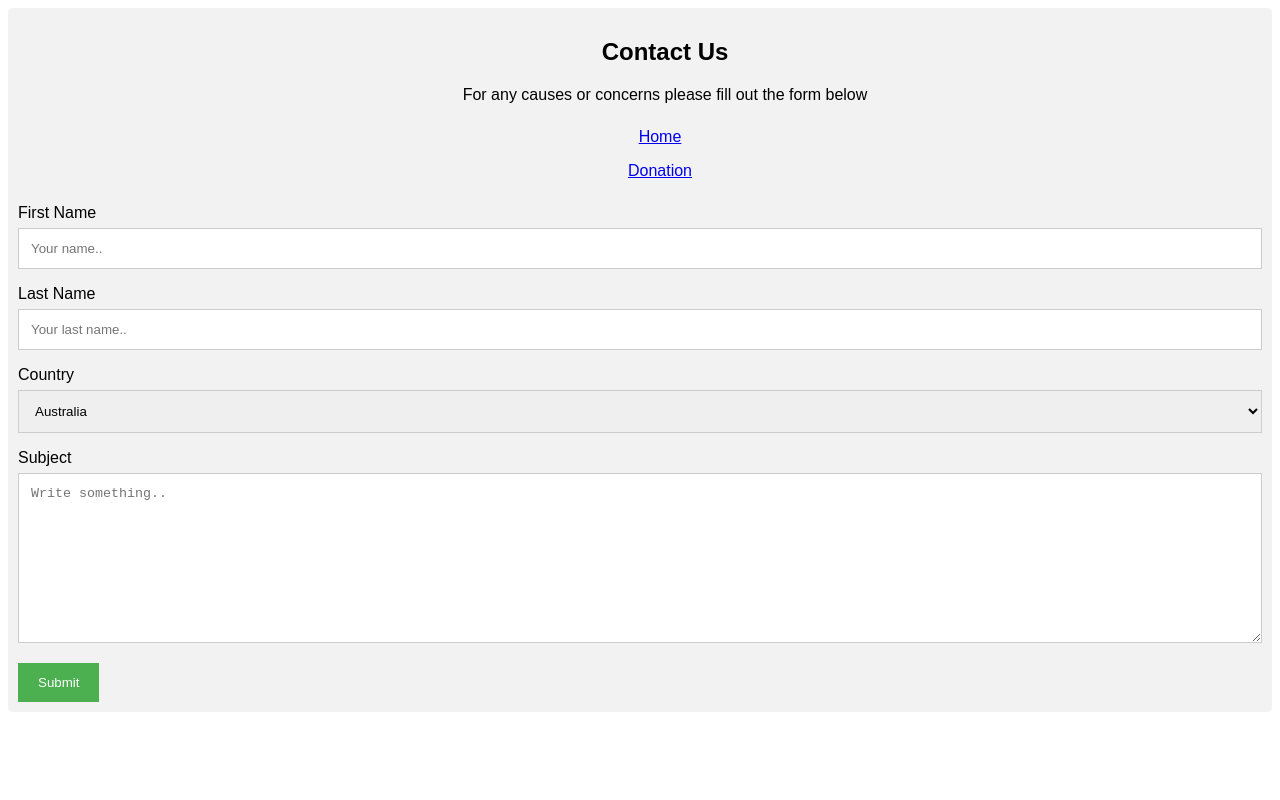
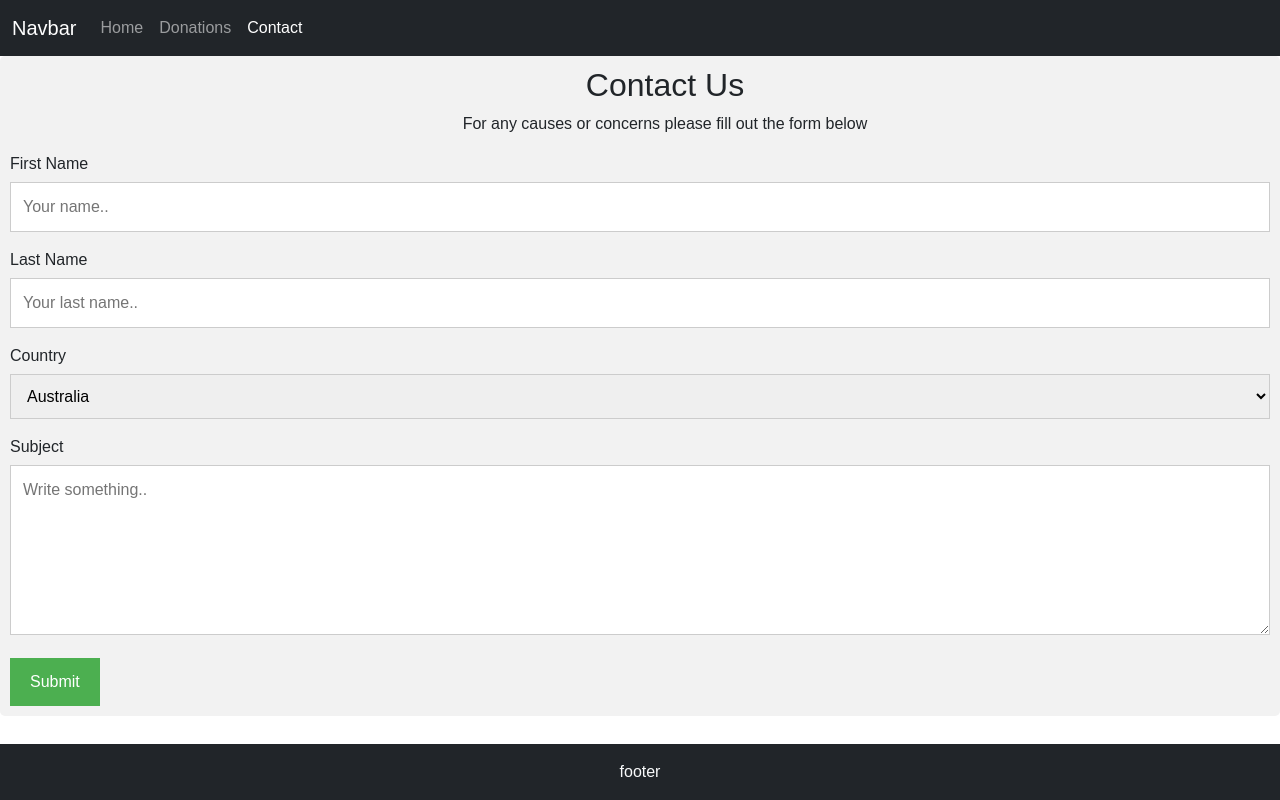
Before and after one commit to MichaelVenturi/Assignment-1, a plain HTML site: page contact.html in a window 1280 px wide. Drawn offline with nearby package versions, Linux system fonts and the light colour scheme.

Commit message:
matched styles b/t index and contact, closes #7

```diff
--- a/contact.css
+++ b/contact.css
@@ -1,13 +1,15 @@
-body {
+/* body {
   font-family: Arial, Helvetica, sans-serif;
-  }
+} */
 
 * {
   box-sizing: border-box;
 }
 
 /* Style inputs */
-  input[type=text], select, textarea {
+input[type="text"],
+select,
+textarea {
   width: 100%;
   padding: 12px;
   border: 1px solid #ccc;
@@ -16,51 +18,50 @@ body {
   resize: vertical;
 }
 
-  input[type=submit] {
-    background-color: #4CAF50;
+input[type="submit"] {
+  background-color: #4caf50;
   color: white;
   padding: 12px 20px;
   border: none;
   cursor: pointer;
 }
 
-  input[type=submit]:hover {
+input[type="submit"]:hover {
   background-color: #45a049;
 }
 
 /* Style the container/contact section */
-  .container {
+.container-1 {
   border-radius: 5px;
   background-color: #f2f2f2;
   padding: 10px;
 }
-  h2 , p{
+h2,
+p {
   text-align: center;
   padding-left: 50px;
 }
 
 /* Responsive layout - when the screen is less than 600px wide, make the two columns stack on top of each other instead of next to each other */
 @media screen and (max-width: 600px) {
-    .column, input[type=submit] {
+  .column,
+  input[type="submit"] {
     width: 100%;
     margin-top: 0;
   }
 }
 
-
 li {
   display: inline;
-text-align:center;
-
+  text-align: center;
 }
 
-a {
+/* a {
   display: block;
   padding: 8px;
-background-color: #f2f2f2;;
+  background-color: #f2f2f2;
+} */
 
-}
-
-a:hover{
-color:#45a049;
-}
+/* a:hover {
+  color: #45a049;
+} */
--- a/contact.html
+++ b/contact.html
@@ -1,38 +1,77 @@
 <!DOCTYPE html>
 <html lang="en">
   <head>
-    <meta charset="UTF-8">
-    <meta name="viewport" content="width=device-width, initial-scale=1.0">
-
-    <link rel="stylesheet" href="contact.css">
-
+    <meta charset="UTF-8" />
+    <meta name="viewport" content="width=device-width, initial-scale=1.0" />
+    <!-- Bootstrap CSS -->
+    <link
+      href="https://cdn.jsdelivr.net/npm/bootstrap@5.0.0-beta1/dist/css/bootstrap.min.css"
+      rel="stylesheet"
+      integrity="sha384-giJF6kkoqNQ00vy+HMDP7azOuL0xtbfIcaT9wjKHr8RbDVddVHyTfAAsrekwKmP1"
+      crossorigin="anonymous"
+    />
+    <link rel="stylesheet" href="contact.css" />
+    <link rel="stylesheet" href="css/style.css" />
     <title>Contact page</title>
-
-
-
-
   </head>
   <body>
-
-<div class="container">
-  <div style="text-align:center">
+    <header>
+      <nav class="navbar navbar-expand-lg navbar-dark bg-dark">
+        <div class="container-fluid">
+          <a class="navbar-brand" href="#">Navbar</a>
+          <button
+            class="navbar-toggler"
+            type="button"
+            data-bs-toggle="collapse"
+            data-bs-target="#navbarNav"
+            aria-controls="navbarNav"
+            aria-expanded="false"
+            aria-label="Toggle navigation"
+          >
+            <span class="navbar-toggler-icon"></span>
+          </button>
+          <div class="collapse navbar-collapse" id="navbarNav">
+            <ul class="navbar-nav">
+              <li class="nav-item">
+                <a class="nav-link" aria-current="page" href="/index.html"
+                  >Home</a
+                >
+              </li>
+              <li class="nav-item">
+                <a class="nav-link" href="/donations.html">Donations</a>
+              </li>
+              <li class="nav-item">
+                <a class="nav-link active" href="/contact.html">Contact</a>
+              </li>
+            </ul>
+          </div>
+        </div>
+      </nav>
+    </header>
+    <main>
+      <div class="container-1">
+        <div style="text-align: center">
           <h2>Contact Us</h2>
           <p>For any causes or concerns please fill out the form below</p>
         </div>
 
-<ul>
-  <li><a href="index.html">Home</a></li>
-  <li><a href="donation.html">Donation</a></li>
-
-
-</ul>
-
-
         <form action="/action_page.php">
           <label for="fname">First Name</label>
-        <input type="text" id="fname" name="first-name" placeholder="Your name.." required>
+          <input
+            type="text"
+            id="fname"
+            name="first-name"
+            placeholder="Your name.."
+            required
+          />
           <label for="lname">Last Name</label>
-        <input type="text" id="lname" name="last-name" placeholder="Your last name.." required>
+          <input
+            type="text"
+            id="lname"
+            name="last-name"
+            placeholder="Your last name.."
+            required
+          />
           <label for="country">Country</label>
           <select id="country" name="country">
             <option value="australia">Australia</option>
@@ -40,12 +79,32 @@
             <option value="usa">USA</option>
           </select>
           <label for="subject">Subject</label>
-        <textarea id="subject" name="subject" placeholder="Write something.." style="height:170px"></textarea>
-        <input type="submit" value="Submit">
+          <textarea
+            id="subject"
+            name="subject"
+            placeholder="Write something.."
+            style="height: 170px"
+          ></textarea>
+          <input type="submit" value="Submit" />
         </form>
       </div>
+    </main>
+    <footer class="sticky-bottom py-3 bg-dark text-light text-center">
+      <div>footer</div>
+    </footer>
+    <!-- Optional JavaScript; choose one of the two! -->
 
+    <!-- Option 1: Bootstrap Bundle with Popper -->
+    <script
+      src="https://cdn.jsdelivr.net/npm/bootstrap@5.0.0-beta1/dist/js/bootstrap.bundle.min.js"
+      integrity="sha384-ygbV9kiqUc6oa4msXn9868pTtWMgiQaeYH7/t7LECLbyPA2x65Kgf80OJFdroafW"
+      crossorigin="anonymous"
+    ></script>
 
-
+    <!-- Option 2: Separate Popper and Bootstrap JS -->
+    <!--
+    <script src="https://cdn.jsdelivr.net/npm/@popperjs/core@2.5.4/dist/umd/popper.min.js" integrity="sha384-q2kxQ16AaE6UbzuKqyBE9/u/KzioAlnx2maXQHiDX9d4/zp8Ok3f+M7DPm+Ib6IU" crossorigin="anonymous"></script>
+    <script src="https://cdn.jsdelivr.net/npm/bootstrap@5.0.0-beta1/dist/js/bootstrap.min.js" integrity="sha384-pQQkAEnwaBkjpqZ8RU1fF1AKtTcHJwFl3pblpTlHXybJjHpMYo79HY3hIi4NKxyj" crossorigin="anonymous"></script>
+    -->
   </body>
 </html>
--- a/css/style.css
+++ b/css/style.css
@@ -1,6 +1,7 @@
 html,
 body {
   height: 100%;
+  font-family: Arial, Helvetica, sans-serif;
 }
 body {
   display: flex;
```
Also changed, not shown: index.html (+1 -1 lines). Lines whose indentation alone changed are shown as unchanged.
